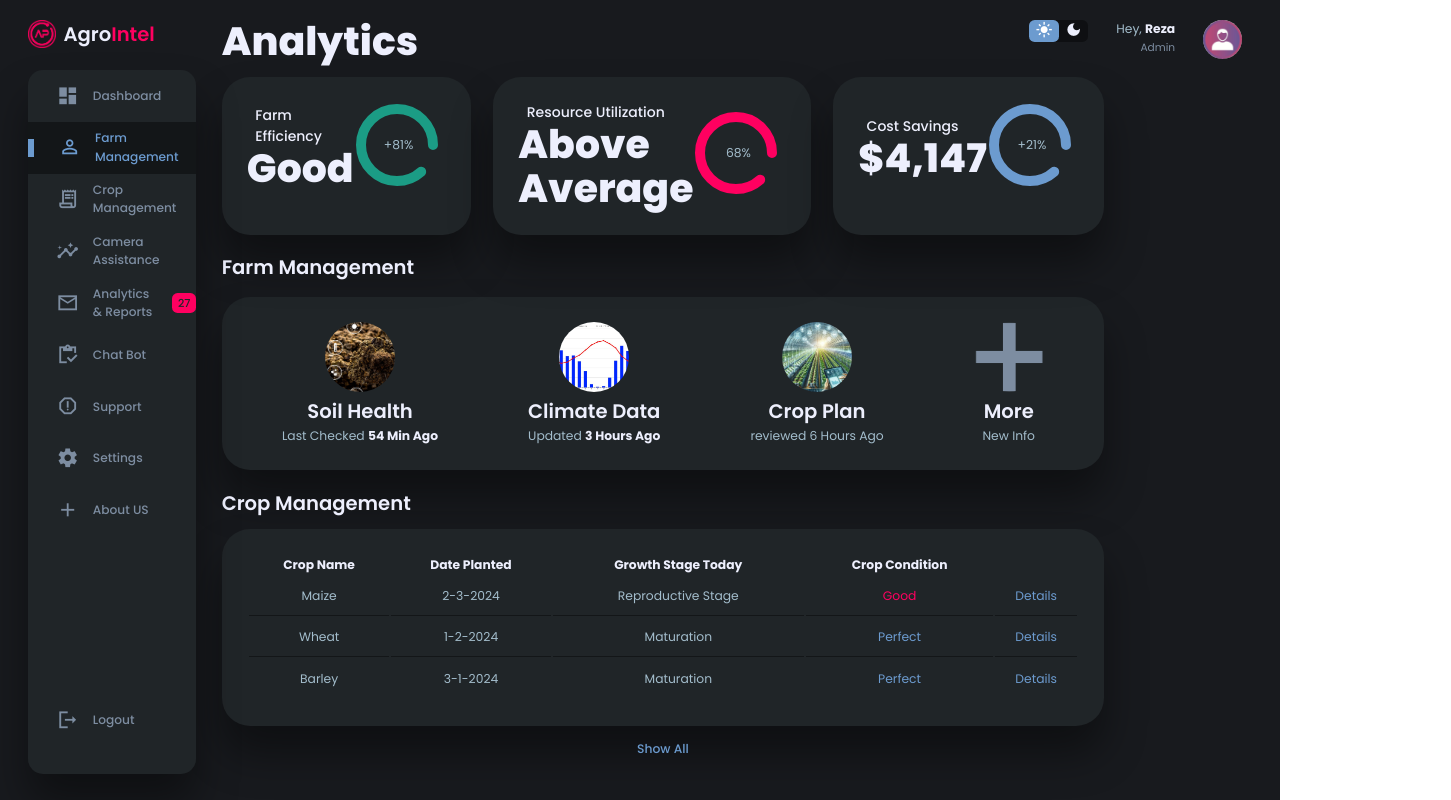
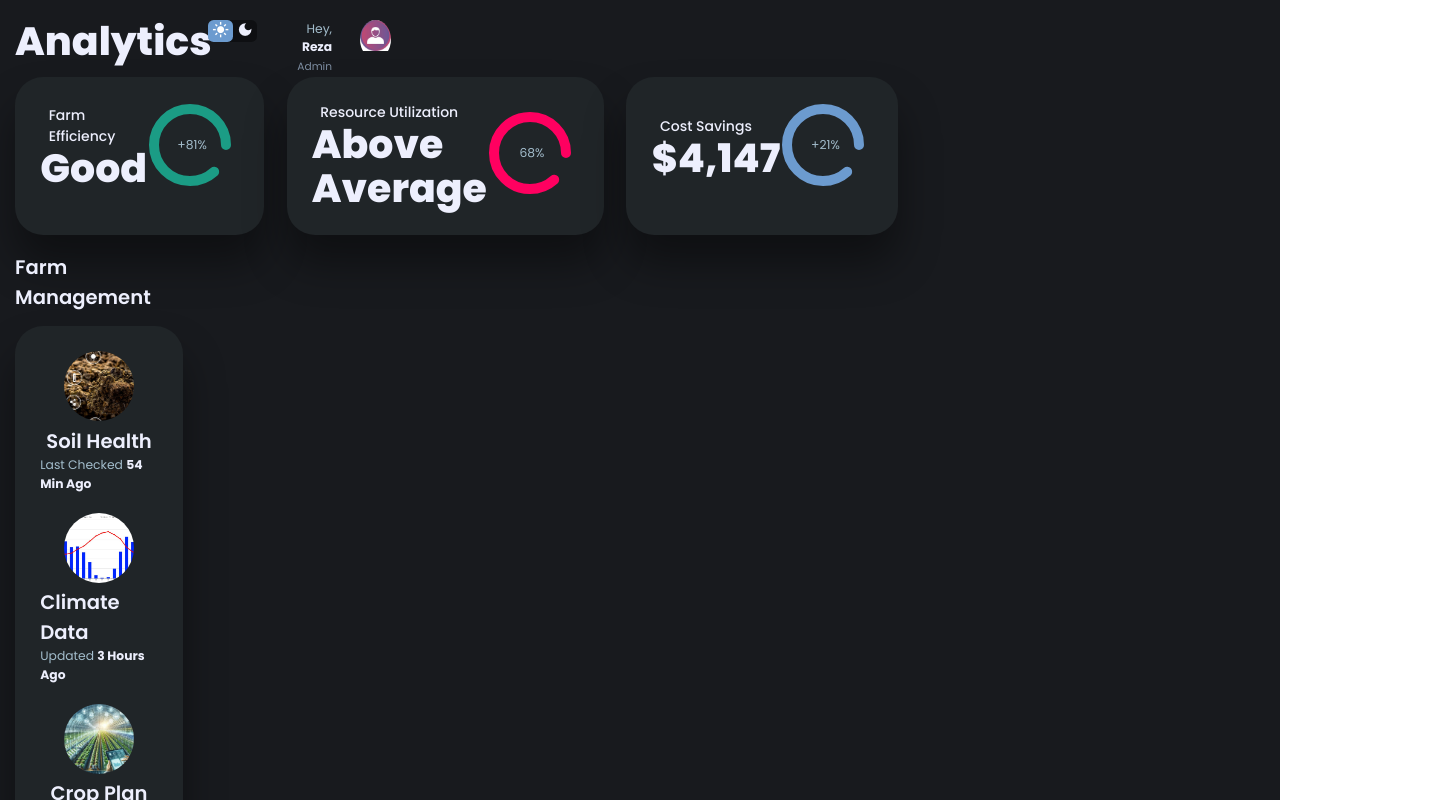
Before and after one commit to Ivar-7/codeCrafters, a React (Vite) app: page /chatbot in a window 1280 px wide. Shown: the top 800 px of the page, 1451 px wide, since content can reach past the window. Built offline with nearby package versions, Linux system fonts and the light colour scheme.

Commit message:
toogle working

```diff
--- a/src/App.jsx
+++ b/src/App.jsx
@@ -6,13 +6,13 @@ import Dashboard from "./components/home/Dashboard";
 const App = () => {
   const [isSidebarOpen, setIsSidebarOpen] = useState(false);
 
-  const openSidebar = () => setIsSidebarOpen(true);
-  const closeSidebar = () => setIsSidebarOpen(false);
+  const toogleSidebar = () => setIsSidebarOpen(!isSidebarOpen);
+  console.log(isSidebarOpen);
 
   return (
     <div className="container">
-      <Navbar closeSidebar={closeSidebar} isSidebarOpen={isSidebarOpen} />
-      <Dashboard openSidebar={openSidebar} />
+      <Navbar isSidebarOpen={isSidebarOpen} />
+      <Dashboard toogleSidebar={toogleSidebar} />
     </div>
   );
 };
--- a/src/components/home/Dashboard.jsx
+++ b/src/components/home/Dashboard.jsx
@@ -21,7 +21,7 @@ const orders = [
   },
 ];
 
-const Dashboard = ({ openSidebar }) => {
+const Dashboard = ({ toogleSidebar }) => {
   const [isDarkMode, setIsDarkMode] = useState(true);
 
   useEffect(() => {
@@ -158,7 +158,7 @@ const Dashboard = ({ openSidebar }) => {
 
       <div className="right-section">
         <div className="nav">
-          <button id="menu-btn" onClick={() => openSidebar()}>
+          <button id="menu-btn" onClick={() => toogleSidebar()}>
             <span className="material-icons-sharp">menu</span>
           </button>
           <div className="dark-mode" onClick={() => toggleDarkMode()}>
--- a/src/components/home/Navbar.jsx
+++ b/src/components/home/Navbar.jsx
@@ -1,8 +1,8 @@
 import React from "react";
 
-const Navbar = ({ closeSidebar, isSidebarOpen }) => {
+const Navbar = ({ isSidebarOpen }) => {
   return (
-    <aside style={{ display: isSidebarOpen ? "block" : "" }}>
+    <aside style={{ display: isSidebarOpen ? "block" : "none" }}>
       <div className="toggle">
         <div className="logo">
           <img src="images/logo.png" />
@@ -11,9 +11,7 @@ const Navbar = ({ closeSidebar, isSidebarOpen }) => {
           </h2>
         </div>
         <div className="close" id="close-btn">
-          <span className="material-icons-sharp" onClick={() => closeSidebar()}>
-            close
-          </span>
+          <span className="material-icons-sharp">close</span>
         </div>
       </div>
 
```
